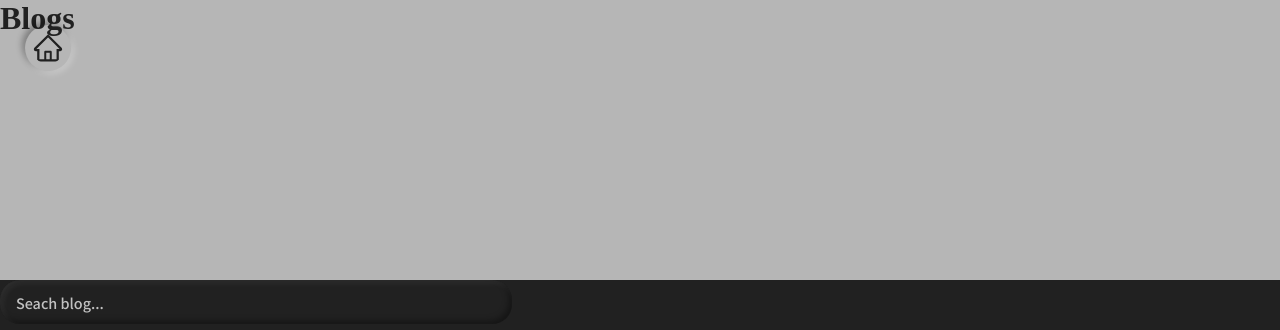
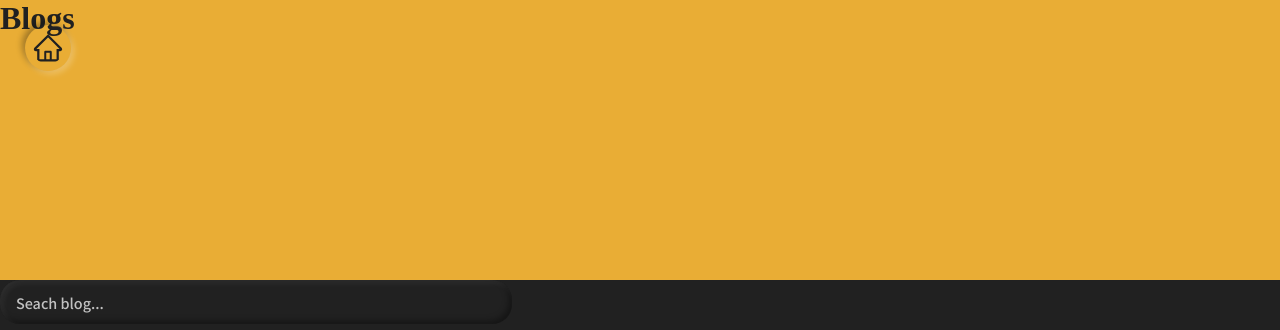
Before and after one commit to raviraj3214/react-portfolio, a React (Create React App) app: page /blog in a window 1280 px wide. Shown: the top 330 px of the page. Built offline with nearby package versions, Linux system fonts and the light colour scheme; a web font is replaced by a local one.

Commit message:
ui theme update

```diff
--- a/src/data/themeData.js
+++ b/src/data/themeData.js
@@ -5,7 +5,7 @@ import {
 
 
 export const themeData = {
-    theme: bwThemeDark
+    theme: yellowThemeDark
 }
 
 
```
